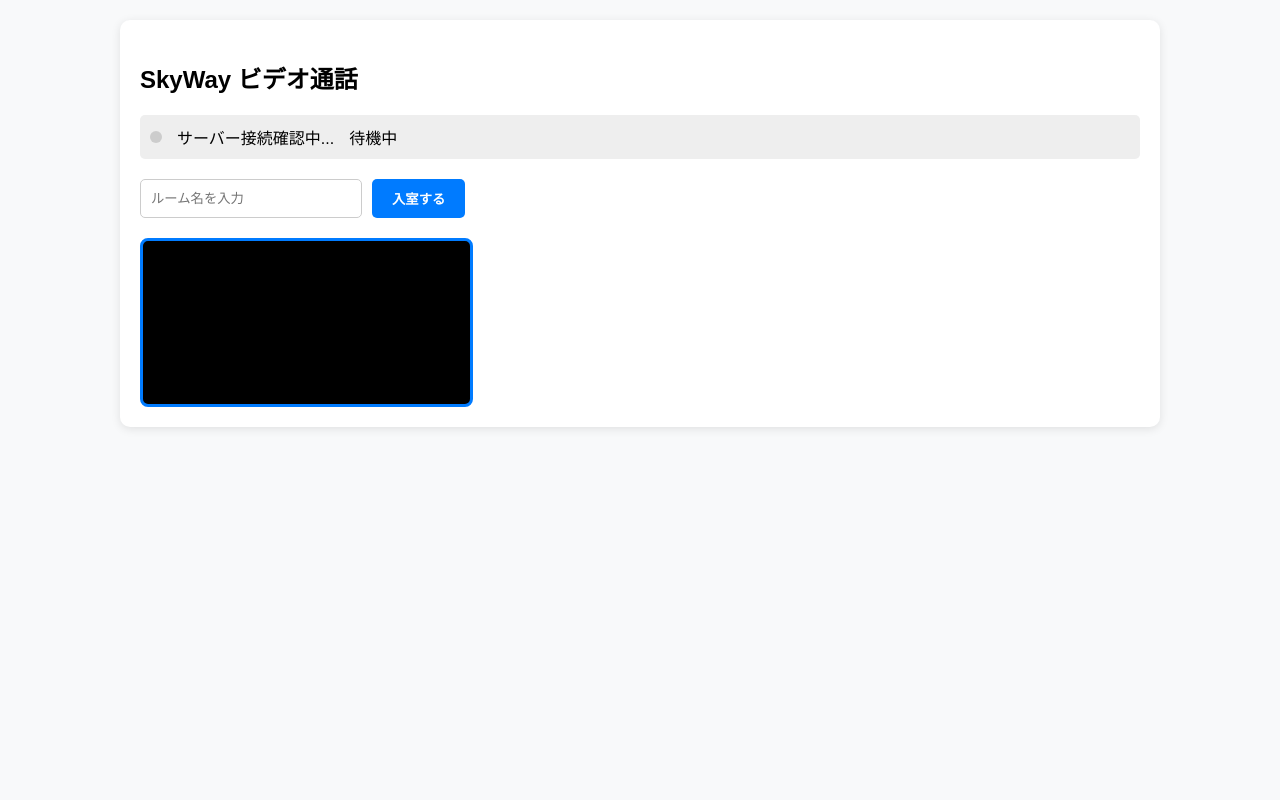
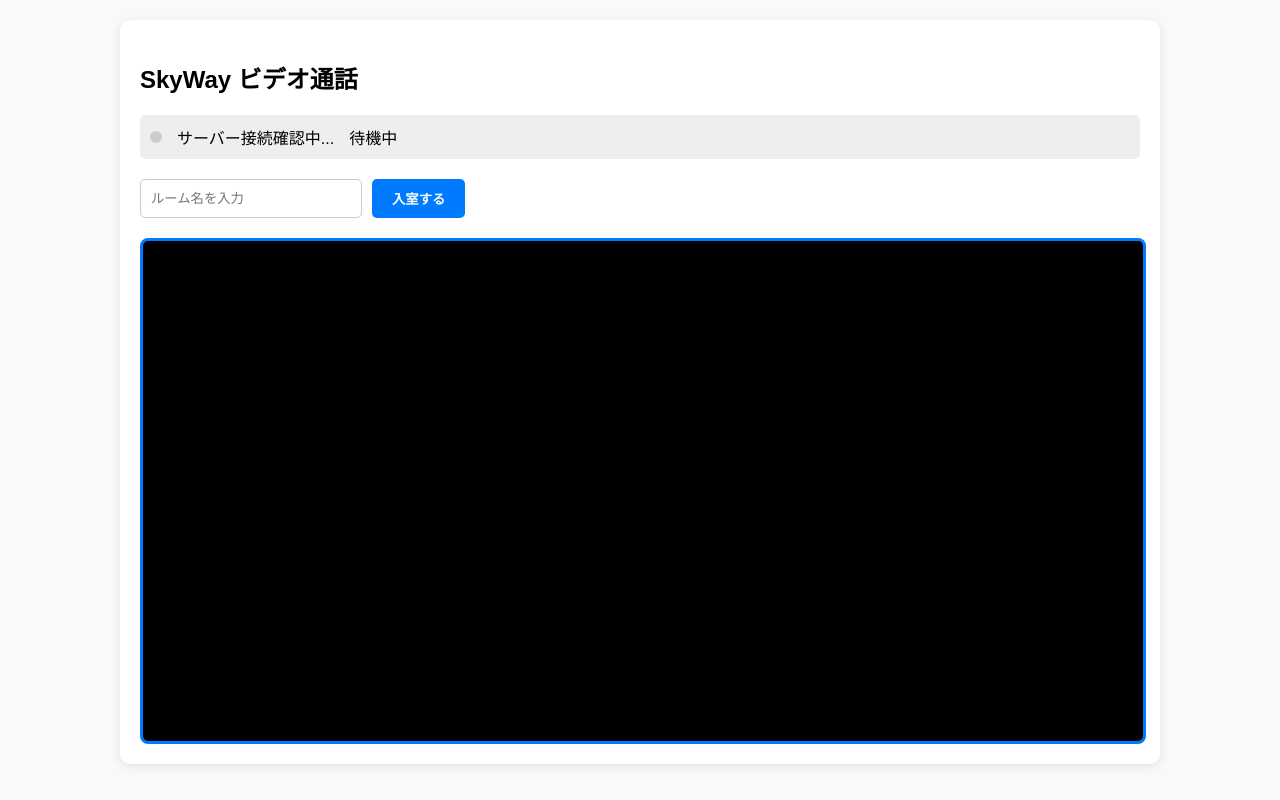
Before and after one commit to yu7-village/rose, a website: page index.html in a window 1280 px wide. Drawn offline with Linux system fonts and the light colour scheme.

Commit message:
e-2026-01-30

```diff
--- a/index.html
+++ b/index.html
@@ -18,7 +18,7 @@
         #room-timer { font-weight: bold; color: #d63031; font-size: 1.1em; margin-left: auto; }
 
         /* ビデオグリッド：反転なしの設定 */
-        #video-grid { display: grid; grid-template-columns: repeat(auto-fill, minmax(300px, 1fr)); gap: 10px; margin-top: 20px; }
+        #video-grid { display: grid; grid-template-columns: repeat(auto-fill, minmax(500px, 1fr)); gap: 10px; margin-top: 20px; }
         video {
             width: 100%;
             background: #000;
```
